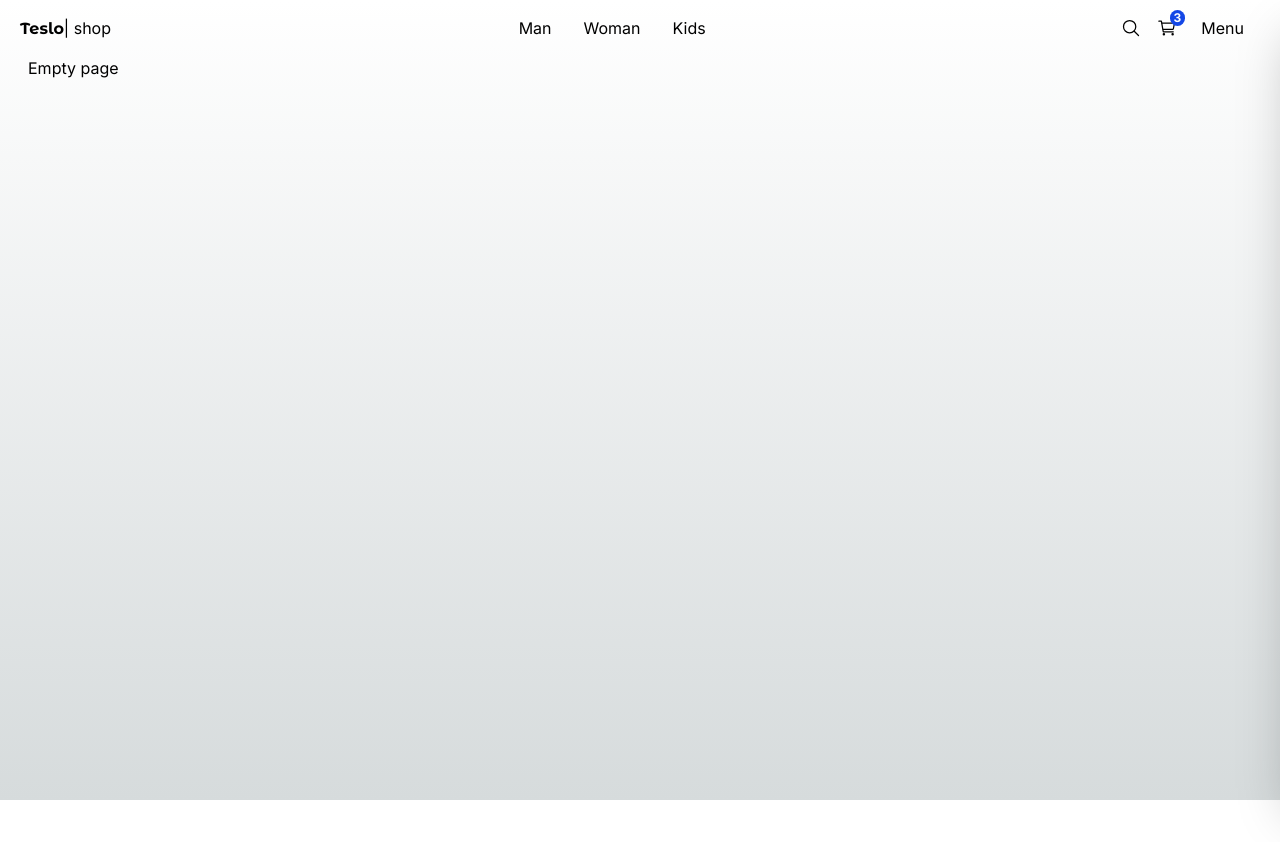
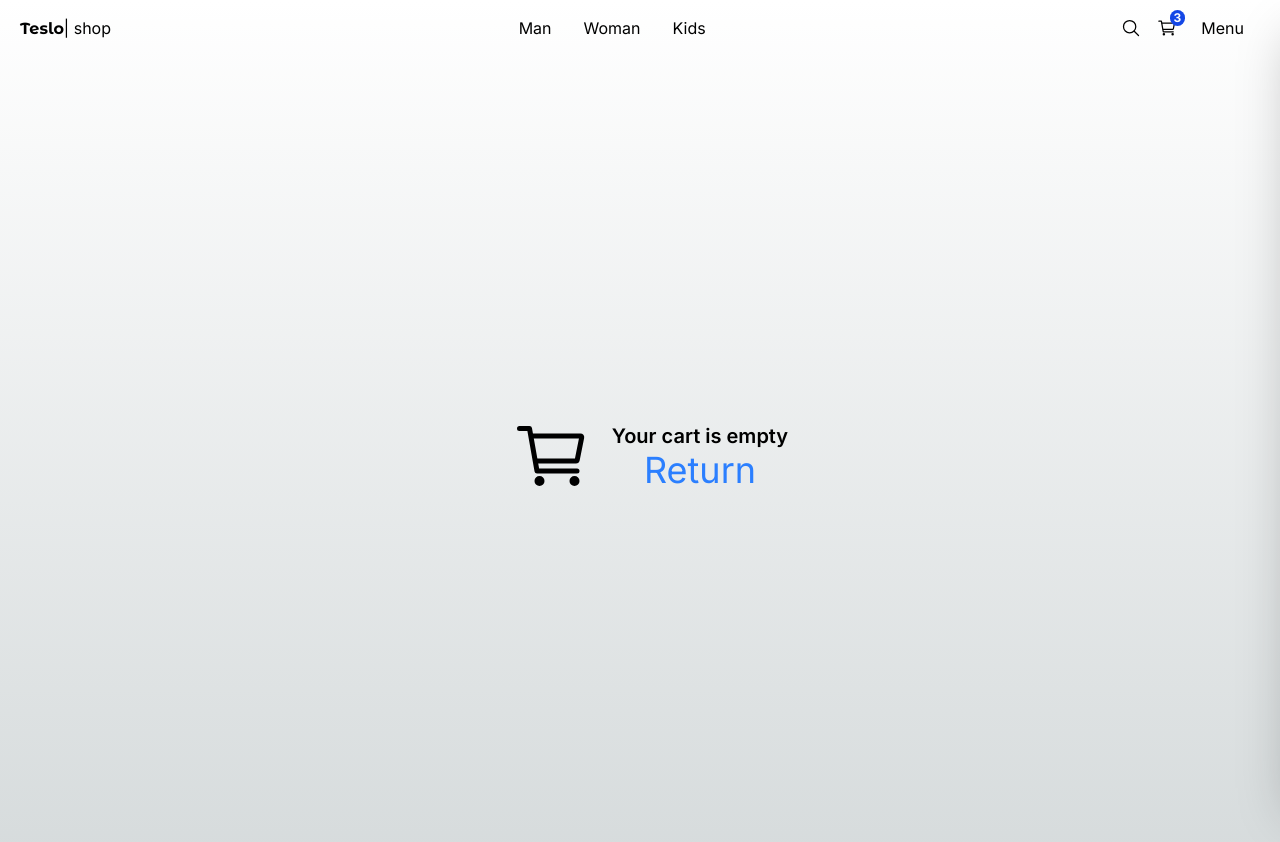
Before and after one commit to Fer-Mig-Agus/NextJsCurso-TesloShop, a Next.js app: page /empty in a window 1280 px wide. Shown: the top 842 px of the page. Before the commit the page ends 800 px from the top, so only its background shows below. Built offline with nearby package versions, Linux system fonts and the light colour scheme.

Commit message:
Se agrego la pantalla de empty

```diff
--- a/src/app/(shop)/cart/page.tsx
+++ b/src/app/(shop)/cart/page.tsx
@@ -3,14 +3,21 @@
 import Link from "next/link";
 import { initialData } from "@/seed/seed";
 import Image from "next/image";
+import { redirect } from "next/navigation";
 
-const productsInCart = [
-  initialData.products[0],
-  initialData.products[1],
-  initialData.products[2],
+const productsInCart:any[] = [
+  // initialData.products[0],
+  // initialData.products[1],
+  // initialData.products[2],
 ];
 
 const Cart = () => {
+
+  if (!productsInCart.length) {
+    redirect('/empty')
+
+  }
+
   return (
     <div className="flex justify-center items-center mb-72 px-10 sm:px-0">
       <div className="flex flex-col w-[1000px]">
@@ -35,8 +42,8 @@
                     width={100}
                     height={100}
                     style={{
-                        width:'100px',
-                        height:'100px'
+                      width: '100px',
+                      height: '100px'
                     }}
                     alt={product.title}
                     className="mr-5 rounded"
@@ -71,8 +78,8 @@
 
             <div className="mt-5 mb-2 w-full">
               <Link
-              className="flex btn-primary justify-center"
-              href={'/checkout/address'}
+                className="flex btn-primary justify-center"
+                href={'/checkout/address'}
               >
                 Checkout
               </Link>
--- a/src/app/(shop)/empty/page.tsx
+++ b/src/app/(shop)/empty/page.tsx
@@ -1,9 +1,24 @@
+import Link from 'next/link'
 import React from 'react'
+import { IoCartOutline } from 'react-icons/io5'
 
 const Empty = () => {
   return (
-    <div>
-      <h1>Empty page</h1>
+    <div className='flex justify-center items-center h-[800px]'>
+      <IoCartOutline size={80} className='mx-5'/>
+
+      <div className='flex flex-col items-center'>
+        <h1 className='text-xl  font-semibold'>
+          Your cart is empty
+        </h1>
+        <Link
+        href={'/'}
+        className='text-blue-500 text-4xl'
+        >
+        Return
+        </Link>
+      </div>
+
     </div>
   )
 }
--- a/src/app/(shop)/orders/page.tsx
+++ b/src/app/(shop)/orders/page.tsx
@@ -4,7 +4,7 @@
 import Link from 'next/link';
 import { IoCardOutline } from 'react-icons/io5';
 
-export default function() {
+export default function () {
   return (
     <>
       <Title title="Orders" />
```
